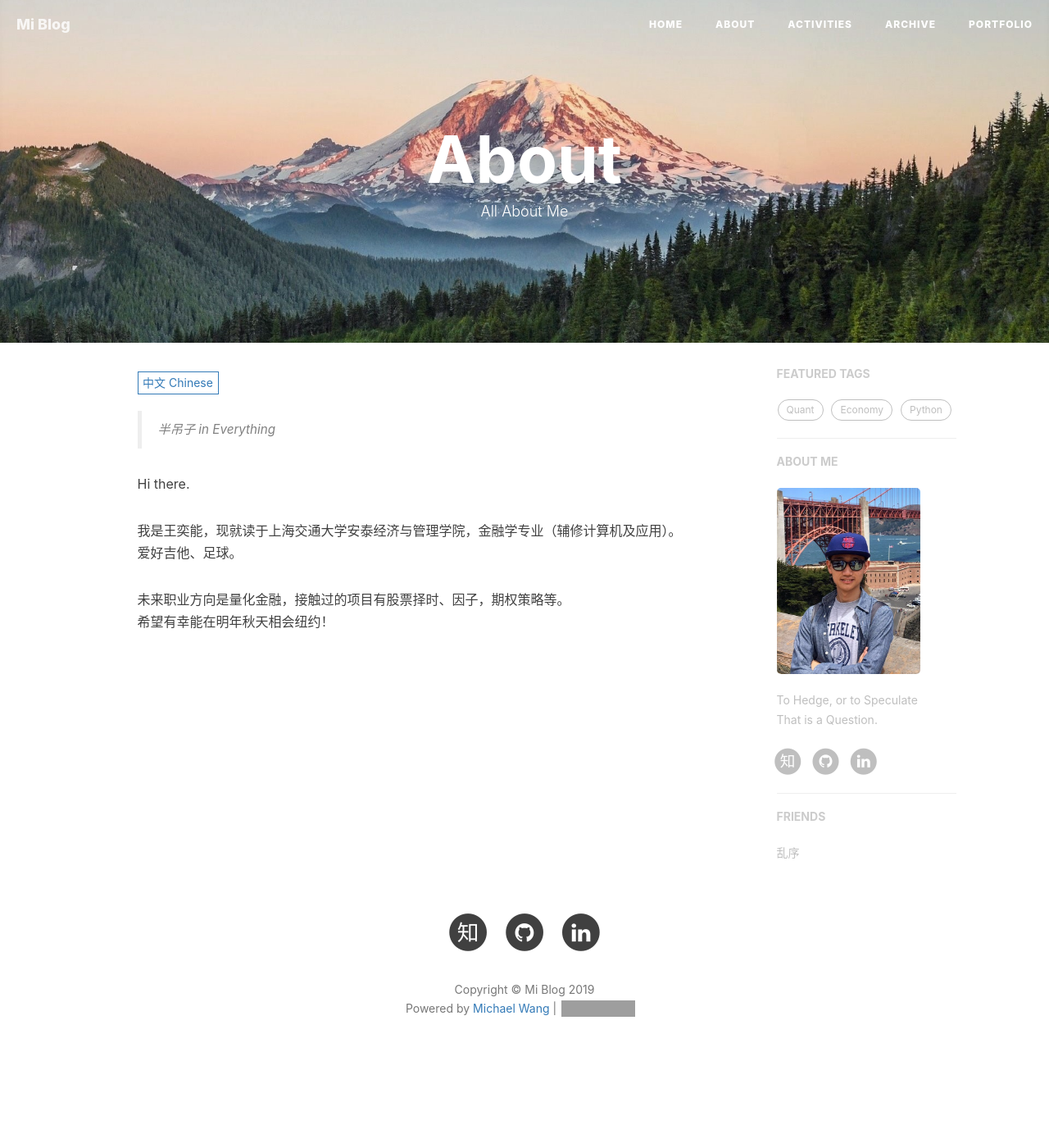
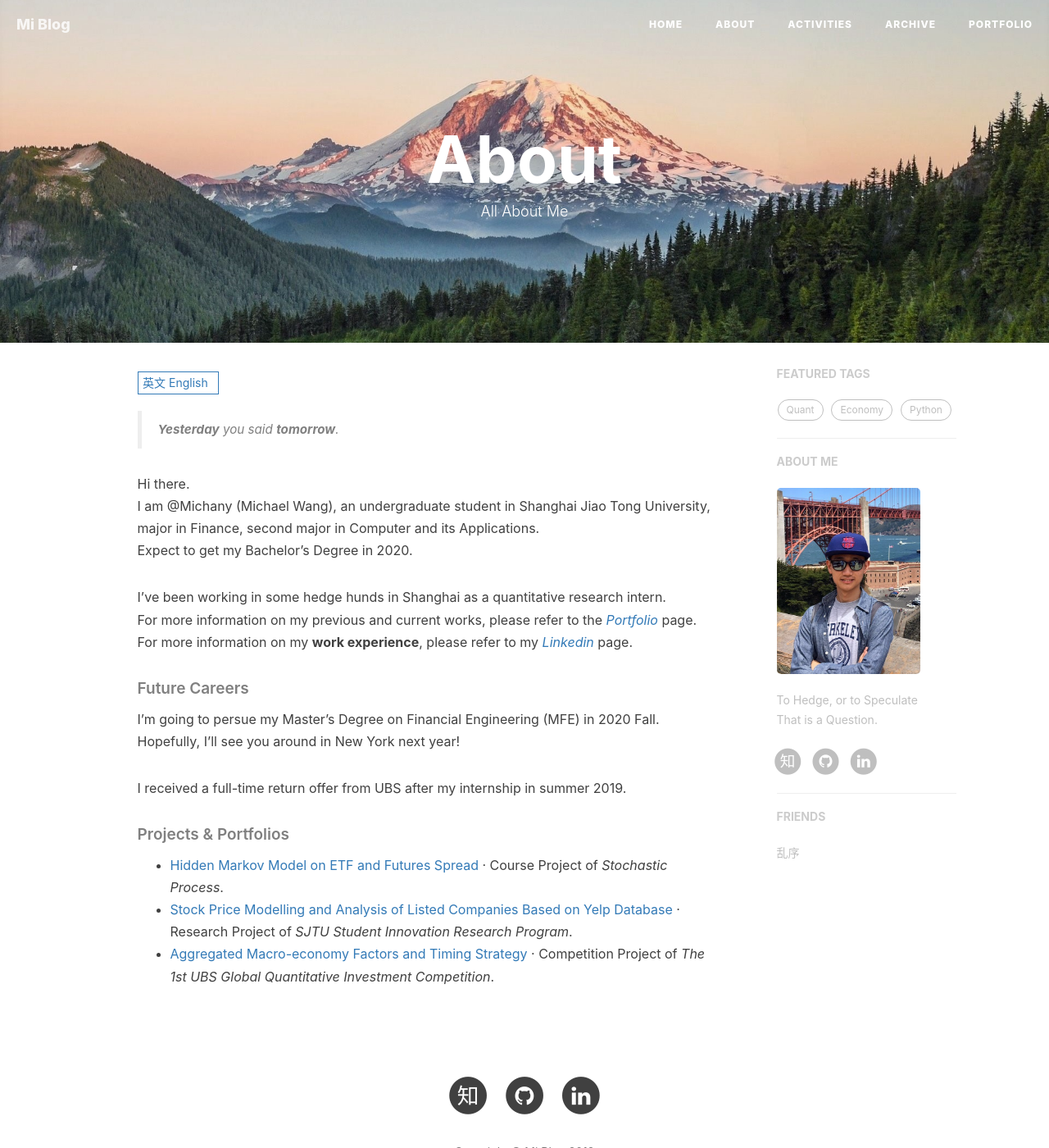
Before and after one commit to Michany/Michany.github.io, a Jekyll site: the page built from about.html, in a window 1280 px wide and 1400 px high. Shown: the whole window at 82% size. Built offline with Jekyll 4.4.1, drawn with Linux system fonts in a browser that asks for light colours; nearby versions of some CDN libraries; comment, search, counter and statistics services are not loaded; grey boxes are pictures that could not be loaded.

Commit message:
HMM etc.

```diff
--- a/_includes/about/en.md
+++ b/_includes/about/en.md
@@ -9,14 +9,22 @@ Expect to get my Bachelor's Degree in 2020.
 
 I've been working in some hedge hunds in Shanghai as a quantitative research intern.
 For more information on my previous and current works, please refer to the [*Portfolio*](https://michany.github.io/portfolio/) page.
-For more information on my work experience, please refer to my [*Linkedin*](https://www.linkedin.com/in/michael-learns/) page.
-
-I'm going to persuit my Master's Degree on Financial Engineering (MFE) in 2020 Fall. Hopefully, I'll see you around in New York next year!
+For more information on my **work experience**, please refer to my [*Linkedin*](https://www.linkedin.com/in/michael-learns/) page.
 
 
+##### Future Careers
 
-##### Papers
+I'm going to persue my Master's Degree on Financial Engineering (MFE) in 2020 Fall.
+Hopefully, I'll see you around in New York next year!
+
+I received a full-time return offer from UBS after my internship in summer 2019.
+
+##### Projects & Portfolios
 
 - [Hidden Markov Model on ETF and Futures Spread][1] · Course Project of *Stochastic Process*.
+- [Stock Price Modelling and Analysis of Listed Companies Based on Yelp Database][2] · Research Project of *SJTU Student Innovation Research Program*.
+- [Aggregated Macro-economy Factors and Timing Strategy][3] · Competition Project of *The 1st UBS Global Quantitative Investment Competition*.
 
 [1]: https://michany.github.io/portfolio/
+[2]: https://michany.github.io/portfolio/
+[3]: https://github.com/Michany/Michany.github.io/raw/master/img/activity-UBS-report.pdf
--- a/about.html
+++ b/about.html
@@ -8,19 +8,19 @@ multilingual: true
 
 <!-- Language Selector -->
 <select class="sel-lang" onchange= "onLanChange(this.options[this.options.selectedIndex].value)">
-    <option value="0" > 中文 Chinese </option>
-    <option value="1" selected> 英文 English </option>
+    <option value="0" selected> 英文 English </option>
+    <option value="1" > 中文 Chinese </option>
 </select>
 
 <!-- Chinese Version -->
 <div class="zh post-container">
-    {% capture about_zh %}{% include about/zh.md %}{% endcapture %}
+    {% capture about_zh %}{% include about/en.md %}{% endcapture %}
     {{ about_zh | markdownify }}
 </div>
 
 <!-- English Version -->
 <div class="en post-container">
-    {% capture about_en %}{% include about/en.md %}{% endcapture %}
+    {% capture about_en %}{% include about/zh.md %}{% endcapture %}
     {{ about_en | markdownify }}
 </div>
 
```
Also changed, not shown: _posts/2019-05-29-TOEFL-testSeat.md (+1 -1 lines), portfolio/index.html (+5 -5 lines), portfolio/images/work-HMM.png (added), 1 other file.
